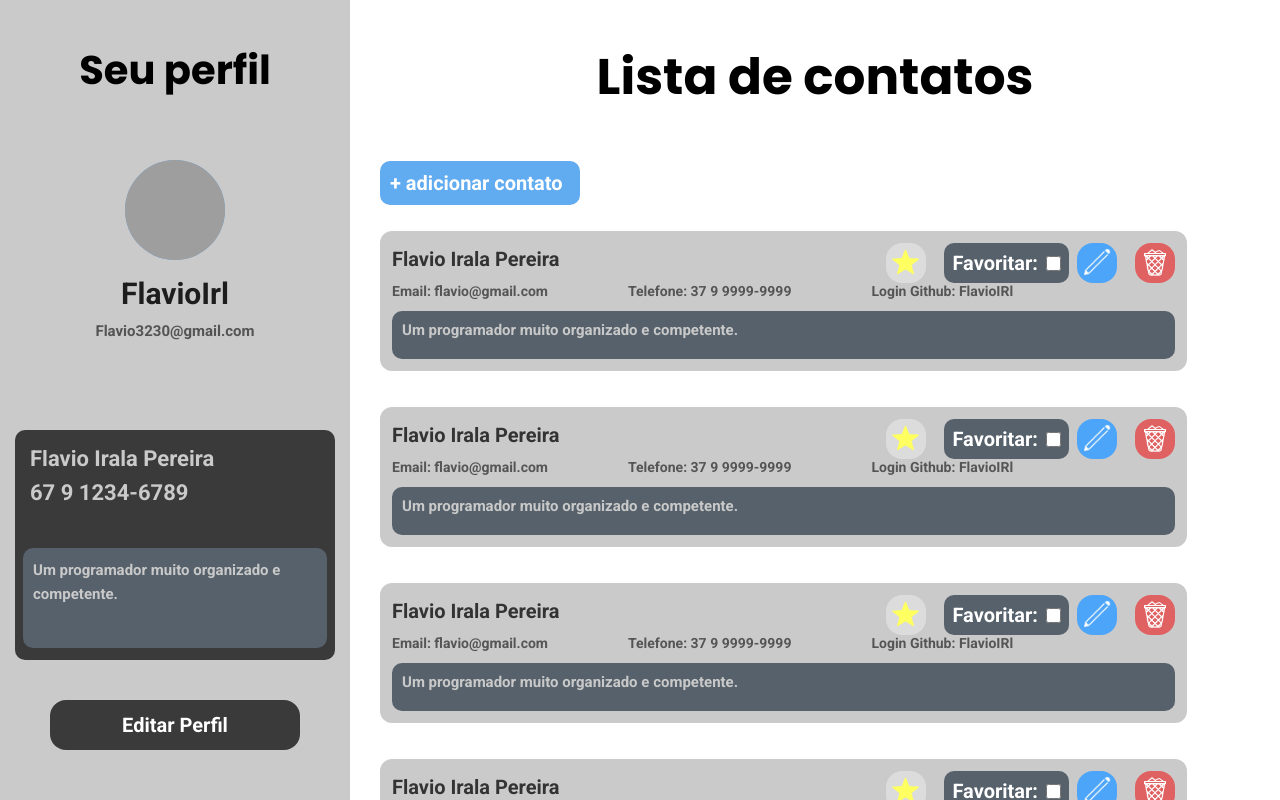
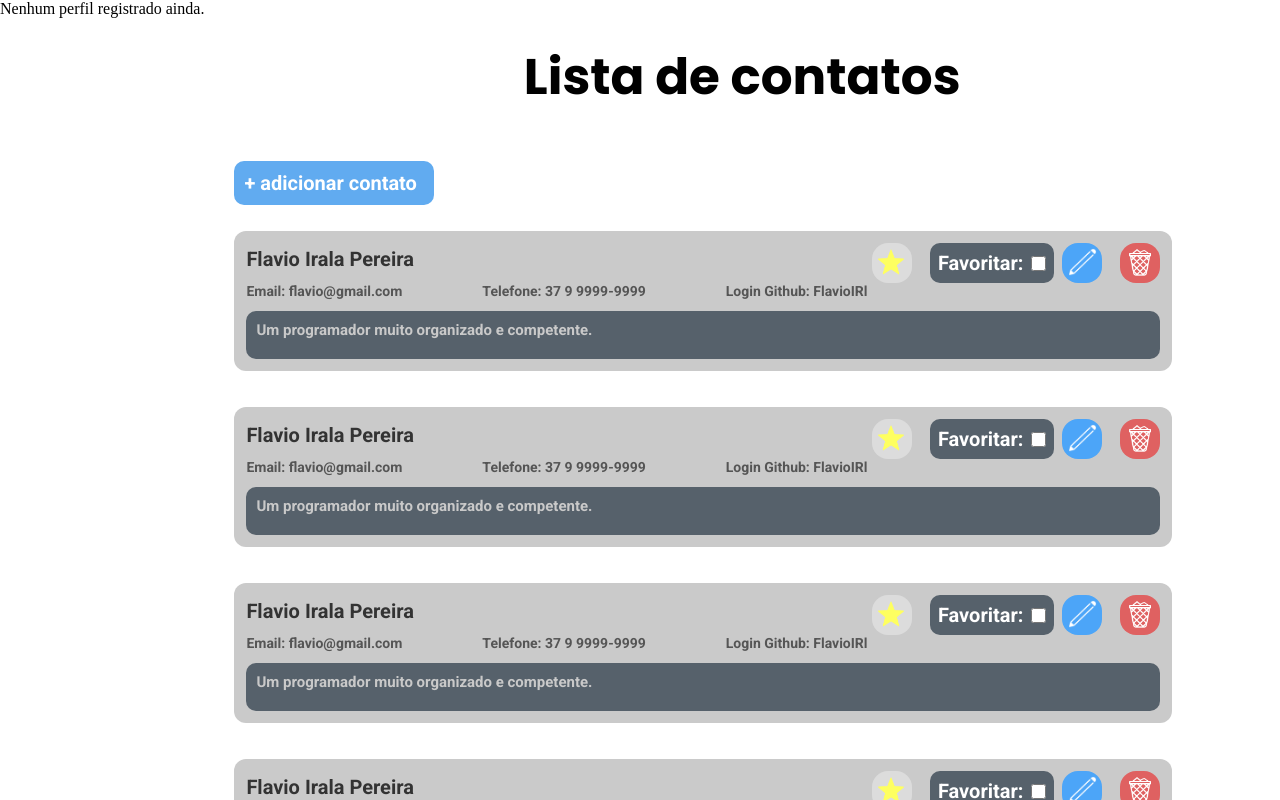
Before and after one commit to FlavioIrl/Agenda-Telefonica-React, a React (Vite) app: page /paginaPrincipal in a window 1280 px wide. Built offline with nearby package versions, Linux system fonts and the light colour scheme; grey boxes are pictures that could not be loaded.

Commit message:
perfil esta sendo salvo

```diff
--- a/src/containers/Perfil/index.tsx
+++ b/src/containers/Perfil/index.tsx
@@ -1,23 +1,40 @@
+import { useDispatch, useSelector } from 'react-redux'
 import { useState } from 'react'
+import type { RootState } from '../../store'
 import * as S from './styles'
+import { cadastrar } from '../../store/reducers/registros'
+
 
 export const Perfil = () => {
+  const dispatch = useDispatch()
+
+  const registros = useSelector((state: RootState) => state.registros)
+  const perfilSalvo = registros[registros.length - 1]
+
   const [editando, setEditando] = useState(false)
-  const [login, setLogin] = useState('FlavioIrl')
-  const [descricao, setDescricao] = useState(
-    'Um programador muito organizado e competente.'
-  )
-  const [email, setEmail] = useState('Flavio3230@gmail.com')
-  const [nome, setNome] = useState('Flavio Irala Pereira')
-  const [telefone, setTelefone] = useState('67 9 1234-6789')
+  const [login, setLogin] = useState(perfilSalvo?.login || '')
+  const [descricao, setDescricao] = useState(perfilSalvo?.descricao || '')
+  const [email, setEmail] = useState(perfilSalvo?.email || '')
+  const [nome, setNome] = useState(perfilSalvo?.nome || '')
+  const [telefone, setTelefone] = useState(perfilSalvo?.telefone || '')
 
-  // const handleEditar = () => {
-  //   setEditando(true);
-  // }
 
-  // const handleSalvar = () => {
-  //   setEditando(false);
-  // }
+  if (!perfilSalvo) return <p>Nenhum perfil registrado ainda.</p>
+
+  const handleSalvar = () => {
+    if(editando){
+      dispatch(
+        cadastrar({
+          nome,
+          email,
+          telefone,
+          login,
+          descricao
+        })
+      )
+    }
+    setEditando(!editando)
+  }
 
   return (
     <S.ContainerPerfil>
@@ -54,7 +71,7 @@ export const Perfil = () => {
             onChange={(e) => setDescricao(e.target.value)}
           />
         </S.TextoDiv>
-        <S.BotaoPerfil onClick={() => setEditando(!editando)}>
+        <S.BotaoPerfil onClick={handleSalvar}>
           {editando ? 'Salvar' : 'Editar Perfil'}
         </S.BotaoPerfil>
       </S.Aside>
--- a/src/pages/Registro/index.tsx
+++ b/src/pages/Registro/index.tsx
@@ -32,7 +32,7 @@ const RegistroUser = () => {
 
       })
     )
-    navigate('/')
+    navigate('/paginaPrincipal')
   }
 
   return (
```
